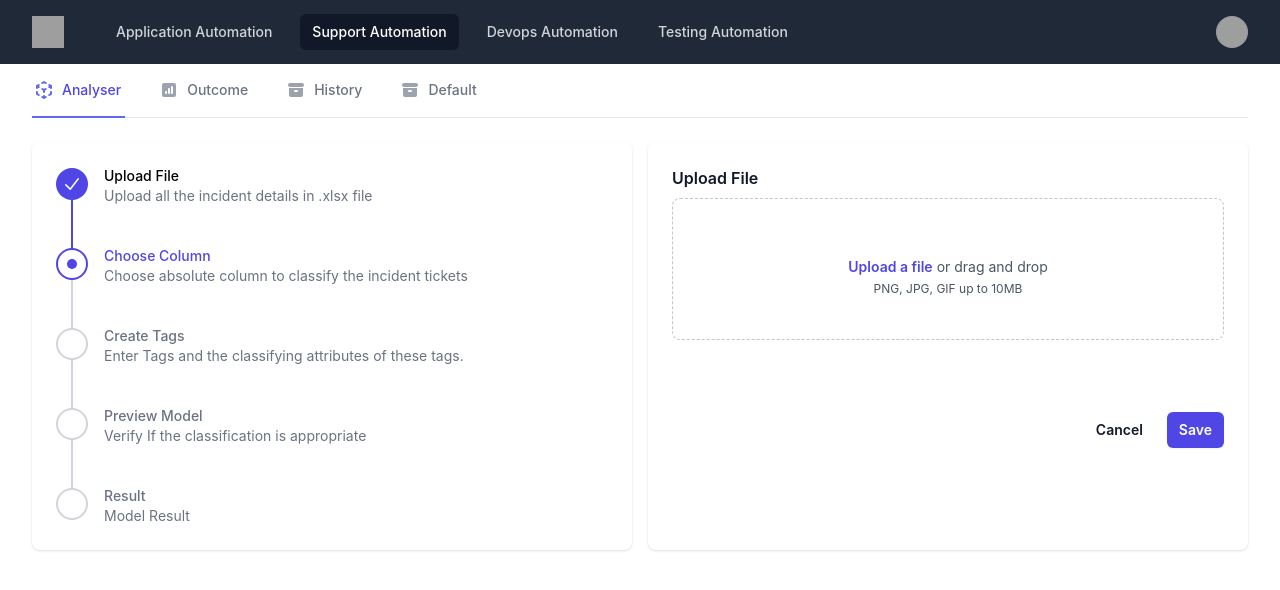
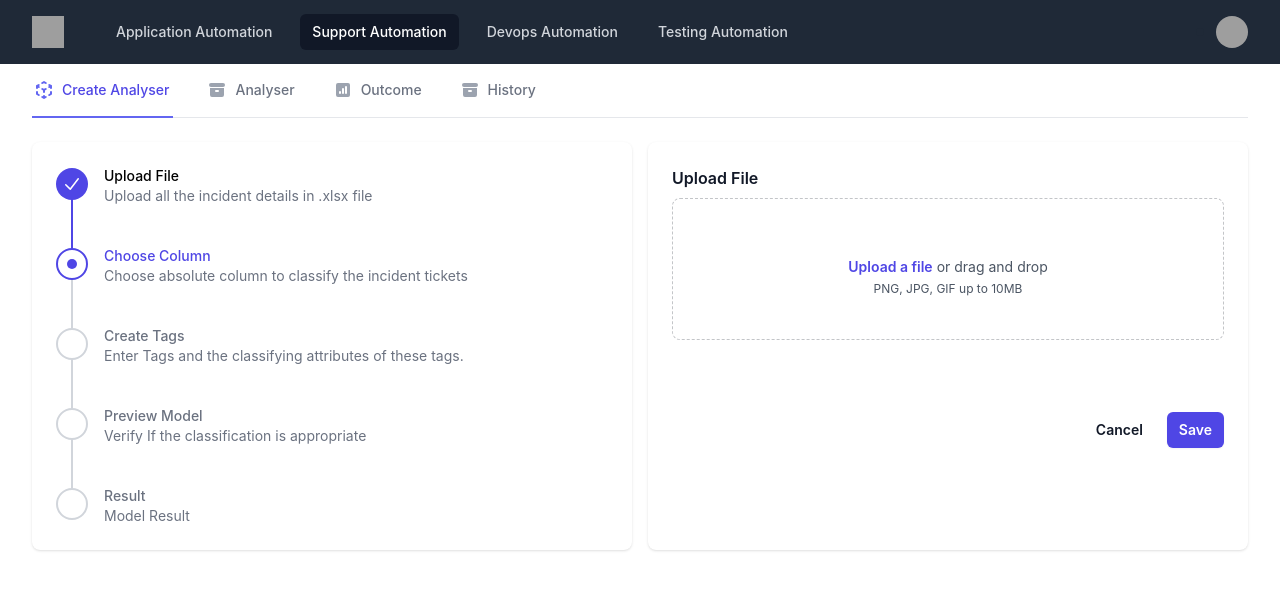
Before and after one commit to priyadharshinib4511/AI-Builder, a React (Create React App) app: page / in a window 1280 px wide. Shown: the top 590 px of the page. Built offline with nearby package versions, Linux system fonts and the light colour scheme; grey boxes are pictures that could not be loaded.

Commit message:
tab issues fixed

```diff
--- a/src/components/Tab.js
+++ b/src/components/Tab.js
@@ -2,10 +2,11 @@ import { CubeTransparentIcon, ChartSquareBarIcon, ArchiveIcon } from '@heroicons
 
 
 const tabs = [
-    { id: 1, name: 'Analyser', href: '#', icon: CubeTransparentIcon, current: false },
-    { id: 2, name: 'Outcome', href: '#', icon: ChartSquareBarIcon, current: false },
-    { id: 3, name: 'History', href: '#', icon: ArchiveIcon, current: true },
-    { id: 4, name: 'Default', href: '#', icon:ArchiveIcon, current: true },
+    { id: 1, name: 'Create Analyser', href: '#', icon: CubeTransparentIcon, current: true },
+    { id: 2, name: 'Analyser', href: '#', icon:ArchiveIcon, current: false },
+    { id: 3, name: 'Outcome', href: '#', icon: ChartSquareBarIcon, current: false },
+    { id: 4, name: 'History', href: '#', icon: ArchiveIcon, current: false },
+
 ]
 
 function classNames(...classes) {
--- a/src/pages/SupportAutomation.js
+++ b/src/pages/SupportAutomation.js
@@ -28,11 +28,11 @@ export default function SupportAutomation() {
               case 1:
                 return <Analyser />
               case 2:
+                return <Default />
+              case 3:
                 return <Outcome />
-              case 3:
+              case 4:
                 return <History />
-              case 4:
-                return <Default />
               default:
                 return null
             }
```
